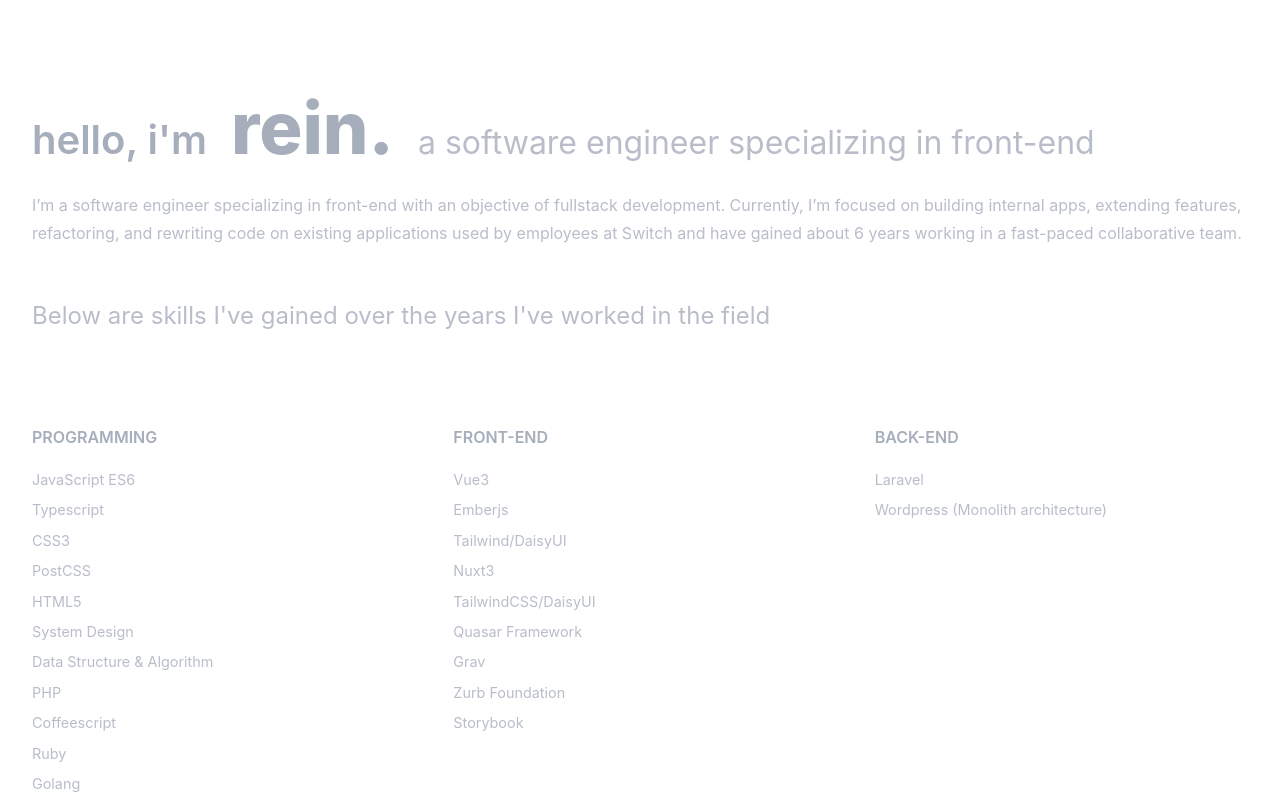
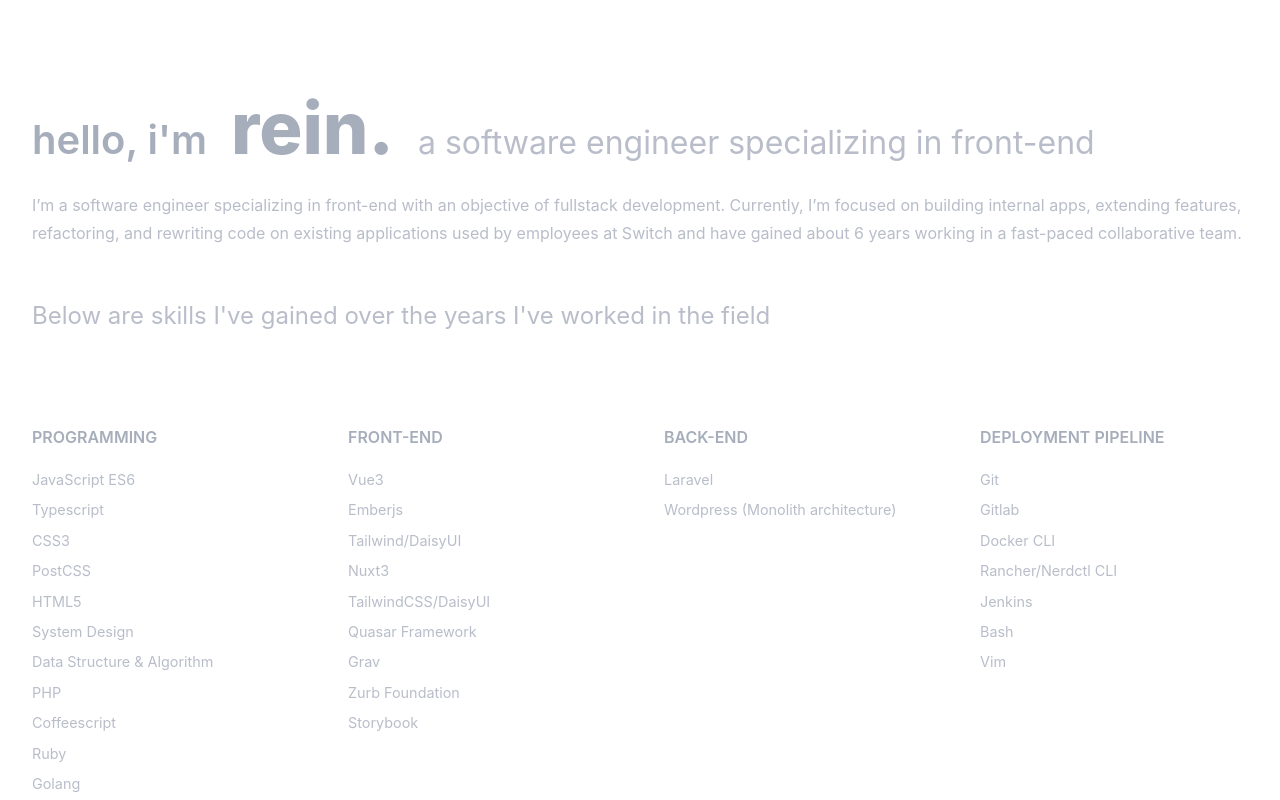
Before and after one commit to rlynjb/ds_ayyy, a Vue app: page / in a window 1280 px wide. Shown: the top 800 px of the page. Built offline with nearby package versions, Linux system fonts and the light colour scheme.

Commit message:
update columns

```diff
--- a/src/views/HomeView.vue
+++ b/src/views/HomeView.vue
@@ -107,7 +107,7 @@ export default {
 
 <style lang="postcss">
 .skills-tracker {
-  @apply container mx-auto grid lg:grid-cols-3 md:grid-cols-3 sm:grid-cols-1 gap-12 pb-14 mb-14;
+  @apply container mx-auto grid lg:grid-cols-4 md:grid-cols-4 sm:grid-cols-1 gap-12 pb-14 mb-14;
 }
 .skills {
   @apply col-span-1 grid grid-cols-1 gap-4 content-start;
```
